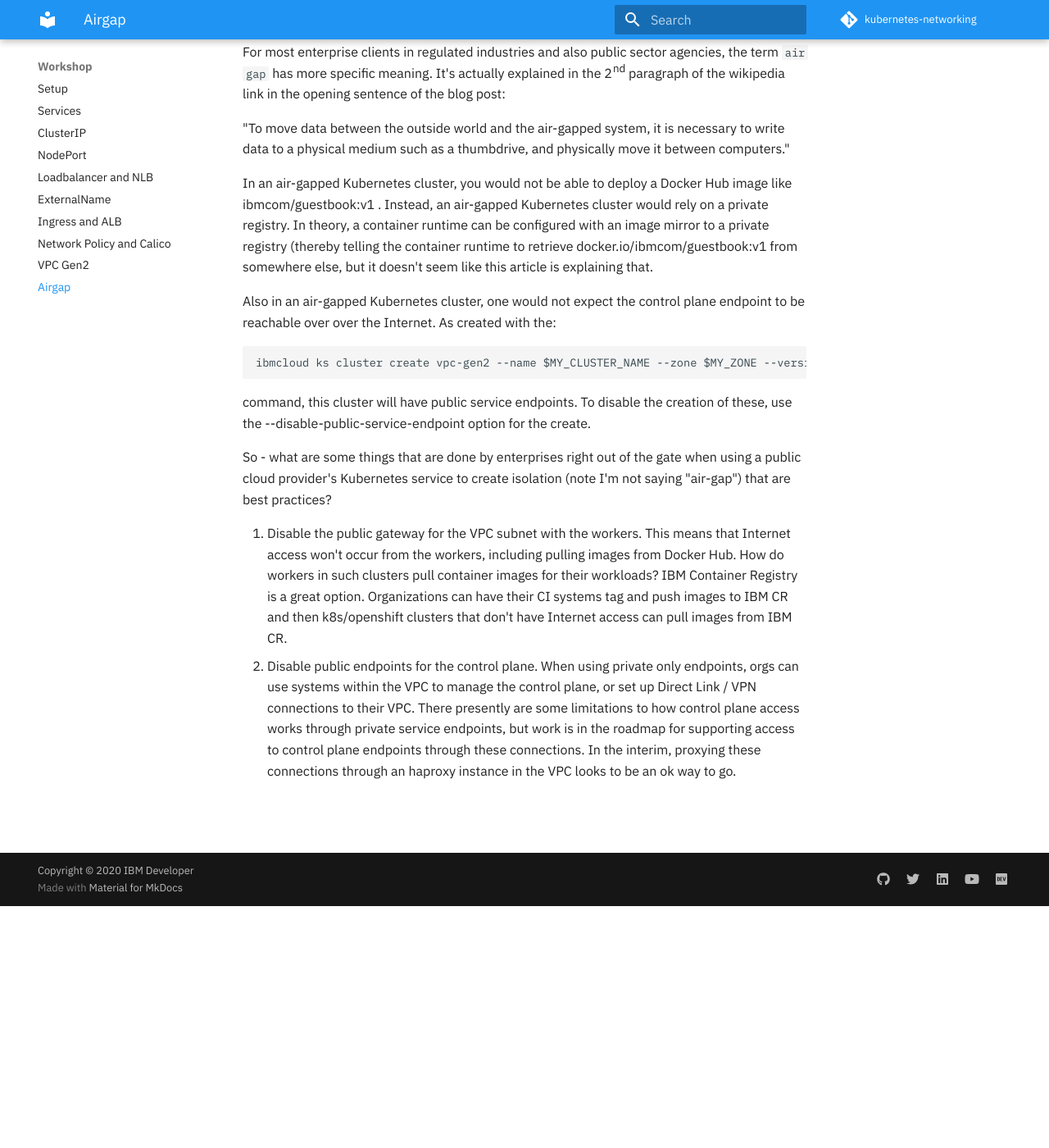
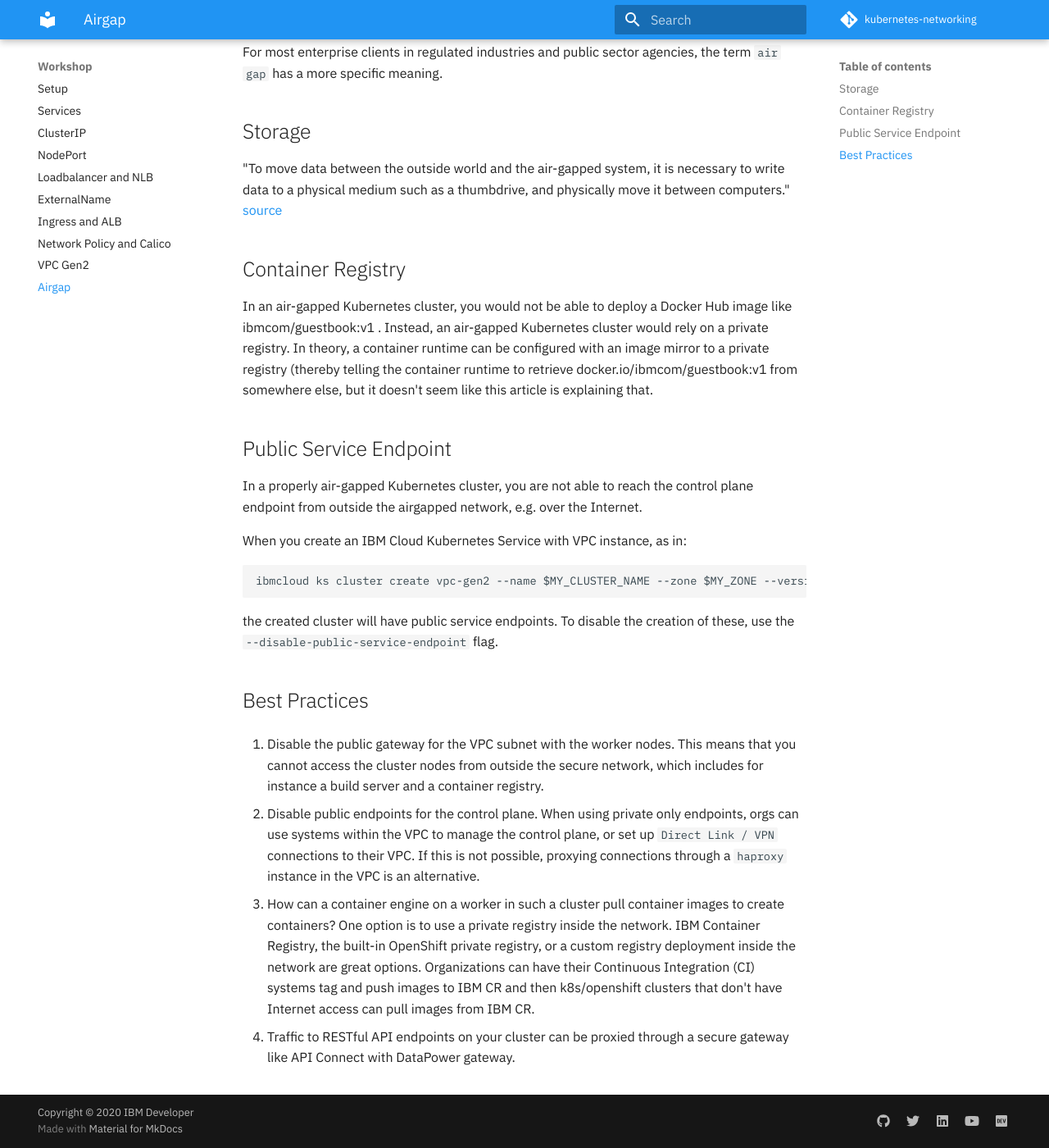
Before and after one commit to IBM/kubernetes-networking, an MkDocs documentation site: the page built from docs/airgap.md, in a window 1280 px wide and 1400 px high, scrolled down 295 px. Shown: the whole window at 82% size. Built offline with MkDocs 1.6.1 and Material for MkDocs 9.7.7, drawn with Linux system fonts in a browser that asks for light colours; comment, search, counter and statistics services are not loaded.

Commit message:
add vpc2 gen2

````diff
--- a/docs/airgap.md
+++ b/docs/airgap.md
@@ -2,21 +2,35 @@
 
 An [`air gap`](https://en.wikipedia.org/wiki/Air_gap_(networking)), `air wall`, `air gapping` or `disconnected network` is a network security measure to ensure that a secure computer network is physically isolated from unsecured networks, such as the public Internet or an unsecured local area network. It means a computer or network has no network interfaces connected to other networks.
 
-For most enterprise clients in regulated industries and also public sector agencies, the term `air gap` has more specific meaning. It's actually explained in the 2nd paragraph of the wikipedia link in the opening sentence of the blog post:
+For most enterprise clients in regulated industries and public sector agencies, the term `air gap` has a more specific meaning.
+
+## Storage
 
 "To move data between the outside world and the air-gapped system, it is necessary to write data to a physical medium such as a thumbdrive, and physically move it between computers."
+[source](https://en.wikipedia.org/wiki/Air_gap_(networking))
+
+## Container Registry
 
 In an air-gapped Kubernetes cluster, you would not be able to deploy a Docker Hub image like ibmcom/guestbook:v1 . Instead, an air-gapped Kubernetes cluster would rely on a private registry. In theory, a container runtime can be configured with an image mirror to a private registry (thereby telling the container runtime to retrieve docker.io/ibmcom/guestbook:v1 from somewhere else, but it doesn't seem like this article is explaining that.
 
-Also in an air-gapped Kubernetes cluster, one would not expect the control plane endpoint to be reachable over over the Internet. As created with the:
+## Public Service Endpoint
+
+In a properly air-gapped Kubernetes cluster, you are not able to reach the control plane endpoint from outside the airgapped network, e.g. over the Internet.
+
+When you create an IBM Cloud Kubernetes Service with VPC instance, as in:
 
 ```
 ibmcloud ks cluster create vpc-gen2 --name $MY_CLUSTER_NAME --zone $MY_ZONE --version $KS_VERSION --flavor bx2.2x8 --workers 1 --vpc-id $MY_VPC_ID --subnet-id $MY_VPC_SUBNET_ID
 ```
 
-command, this cluster will have public service endpoints. To disable the creation of these, use the --disable-public-service-endpoint option for the create.
+the created cluster will have public service endpoints. To disable the creation of these, use the `--disable-public-service-endpoint` flag.
 
-So - what are some things that are done by enterprises right out of the gate when using a public cloud provider's Kubernetes service to create isolation (note I'm not saying "air-gap") that are best practices?
+## Best Practices
 
-1. Disable the public gateway for the VPC subnet with the workers. This means that Internet access won't occur from the workers, including pulling images from Docker Hub. How do workers in such clusters pull container images for their workloads? IBM Container Registry is a great option. Organizations can have their CI systems tag and push images to IBM CR and then k8s/openshift clusters that don't have Internet access can pull images from IBM CR.
-2. Disable public endpoints for the control plane. When using private only endpoints, orgs can use systems within the VPC to manage the control plane, or set up Direct Link / VPN connections to their VPC. There presently are some limitations to how control plane access works through private service endpoints, but work is in the roadmap for supporting access to control plane endpoints through these connections. In the interim, proxying these connections through an haproxy instance in the VPC looks to be an ok way to go.
+1. Disable the public gateway for the VPC subnet with the worker nodes. This means that you cannot access the cluster nodes from outside the secure network, which includes for instance a build server and a container registry.
+
+2. Disable public endpoints for the control plane. When using private only endpoints, orgs can use systems within the VPC to manage the control plane, or set up `Direct Link / VPN` connections to their VPC. If this is not possible, proxying connections through a `haproxy` instance in the VPC is an alternative.
+
+3. How can a container engine on a worker in such a cluster pull container images to create containers? One option is to use a private registry inside the network. IBM Container Registry, the built-in OpenShift private registry, or a custom registry deployment inside the network are great options. Organizations can have their Continuous Integration (CI) systems tag and push images to IBM CR and then k8s/openshift clusters that don't have Internet access can pull images from IBM CR.
+
+4. Traffic to RESTful API endpoints on your cluster can be proxied through a secure gateway like API Connect with DataPower gateway.
````
Also changed, not shown: docs/vpcgen2.md (+1 -1 lines).
